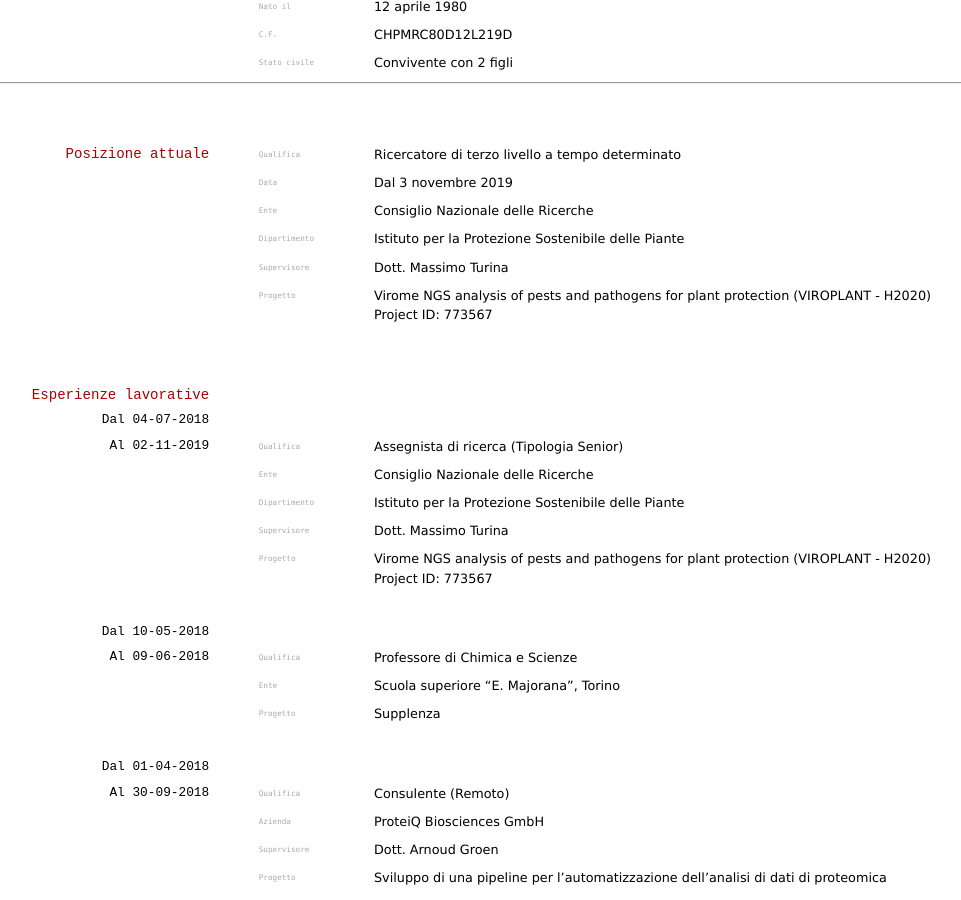
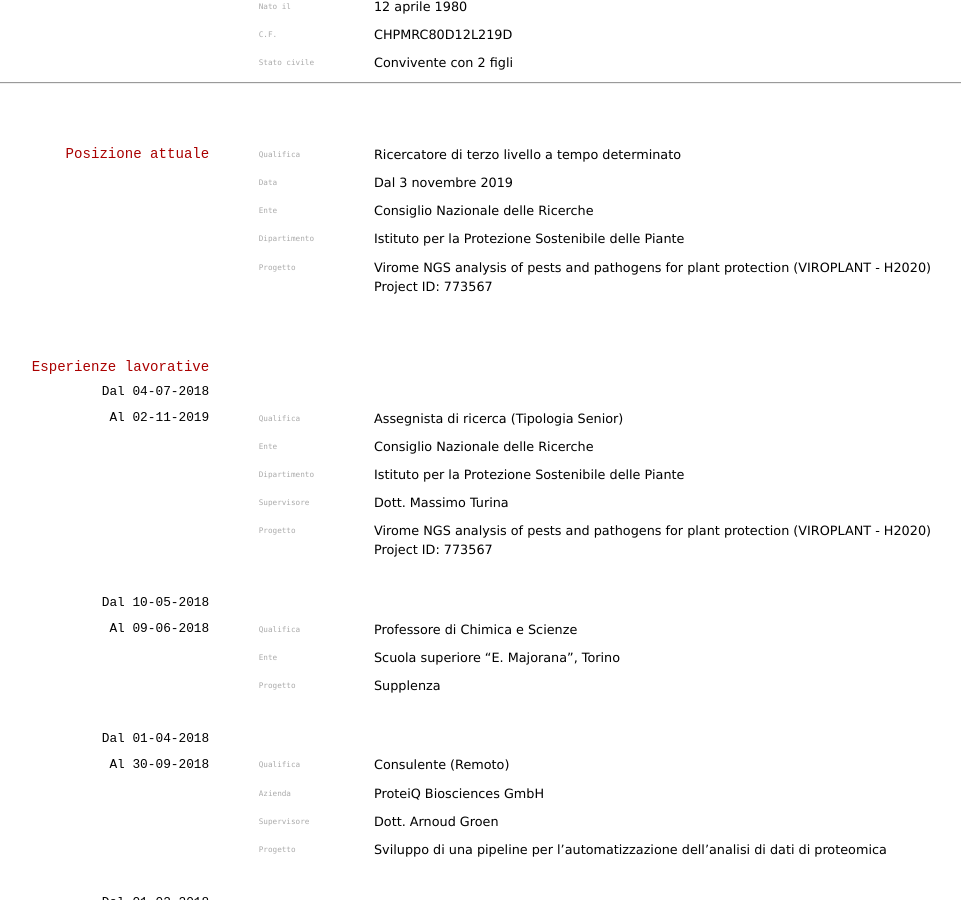
Before and after one commit to elipapa/markdown-cv, a Jekyll site: the page built from index.md, in a window 1280 px wide and 900 px high, scrolled down 378 px. Shown: the whole window, without its empty margins (57-1018 px from the left). Built offline with Jekyll 4.4.1, drawn with Linux system fonts in a browser that asks for light colours.

Commit message:
Starting adding Simona marika Marta corrections

```diff
--- a/index.md
+++ b/index.md
@@ -52,9 +52,6 @@ Consiglio Nazionale delle Ricerche
 
 `Dipartimento`
 Istituto per la Protezione Sostenibile delle Piante
-
-`Supervisore`
-Dott. Massimo Turina
 
 `Progetto`
 Virome NGS analysis of pests and pathogens for plant protection (VIROPLANT - H2020)<br>
```
Also changed, not shown: 1 other file.
